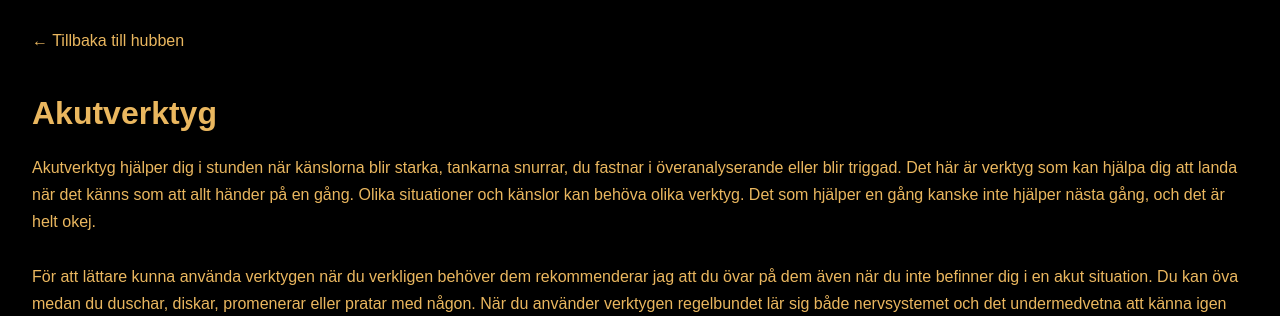
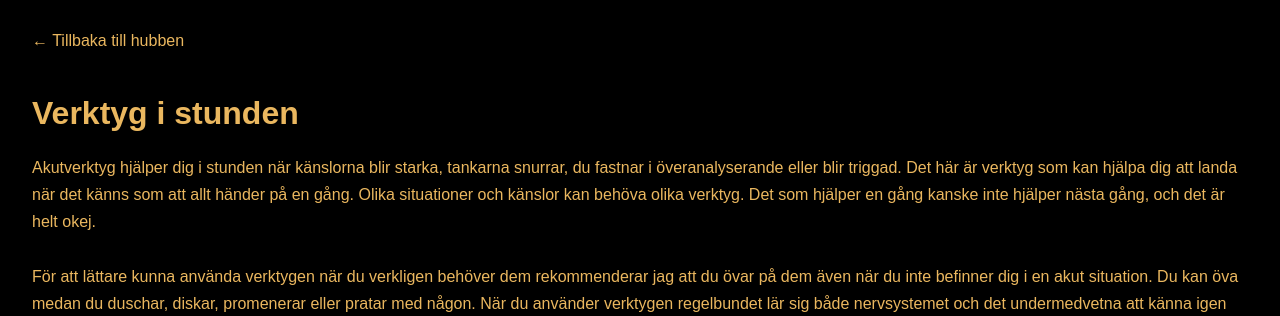
Before and after one commit to Elisabethjantti90/mrsjhub, a Flask app: page /akutverktyg in a window 1280 px wide. Shown: the top 316 px of the page. Run offline with Flask 3, Linux system fonts and the light colour scheme.

Commit message:
småfix igen

```diff
--- a/templates/akutverktyg.html
+++ b/templates/akutverktyg.html
@@ -1,6 +1,6 @@
 <head>
     <meta charset="UTF-8">
-    <title>Akutverktyg</title>
+    <title>Verktyg i stunden</title>
 
     <link rel="stylesheet"
     href="{{ url_for('static', filename='style.css') }}">
@@ -11,7 +11,7 @@
 </head>
 
 <body>
-  <h1>Akutverktyg</h1>
+  <h1>Verktyg i stunden</h1>
 
   <p>
 Akutverktyg hjälper dig i stunden när känslorna blir starka, tankarna snurrar, du fastnar i överanalyserande eller blir triggad.
```
